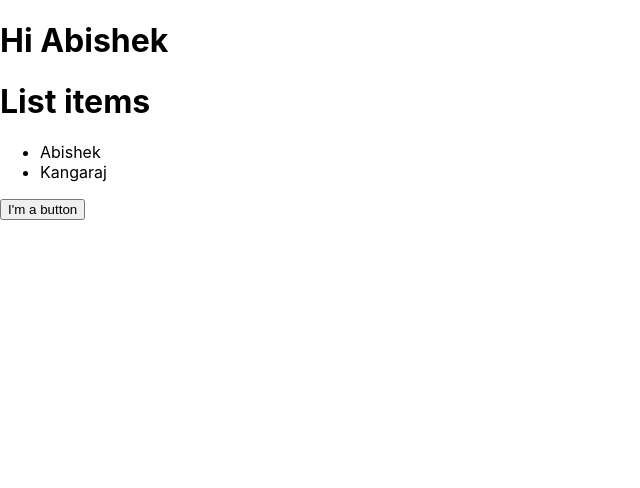
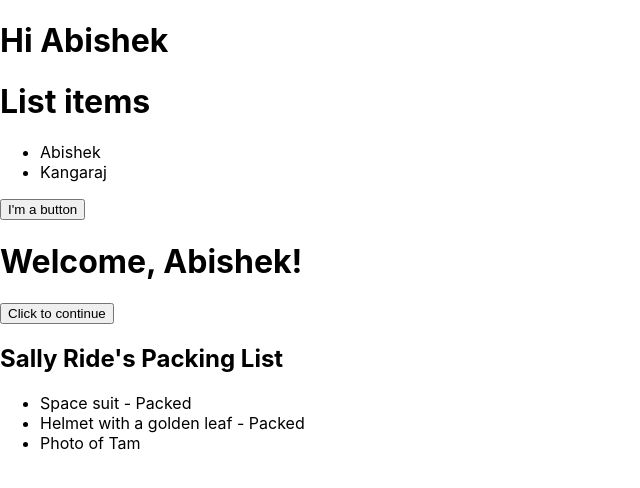
Before and after one commit to Abishek-Kanagaraj/React, a React (Create React App) app in the folder Demo/: page / in a window 1280 px wide. Shown: the top 488 px of the page, without its empty margins (0-640 px from the left). Built offline with nearby package versions, Linux system fonts and the light colour scheme.

Commit message:
20/02/2024 Update - JSX, Props, conditional rendering

```diff
--- a/Demo/src/App.js
+++ b/Demo/src/App.js
@@ -1,11 +1,15 @@
 import Message, { MyButton } from "./list";
 import { ListGroup } from "./list";
+import { Welcome } from "./props";
+import PackingList from "./conditionalRendering";
 export default function list() {
   return (
     <>
       <Message />
       <ListGroup />
       <MyButton />
+      <Welcome name="Abishek"/>
+      <PackingList/>
     </>
 
   )
--- /dev/null
+++ b/Demo/src/conditionalRendering.js
@@ -0,0 +1,28 @@
+function Item({ name, isPacked }) {
+    if (isPacked) {
+        return <li className="item">{name} - Packed</li>;
+    }
+    return <li className="item">{name}</li>;
+}
+
+export default function PackingList() {
+    return (
+        <section>
+            <h1>Sally Ride's Packing List</h1>
+            <ul>
+                <Item
+                    isPacked={true}
+                    name="Space suit"
+                />
+                <Item
+                    isPacked={true}
+                    name="Helmet with a golden leaf"
+                />
+                <Item
+                    isPacked={false}
+                    name="Photo of Tam"
+                />
+            </ul>
+        </section>
+    );
+}
--- /dev/null
+++ b/Demo/src/props.js
@@ -0,0 +1,9 @@
+export function Welcome(props){
+
+    return (
+        <>
+        <h1>Welcome, {props.name}!</h1>
+        <button className="button">Click to continue</button>
+        </>
+    );
+}
```
Also changed, not shown: 1 other file (tests, documents, lock files or other folders).
